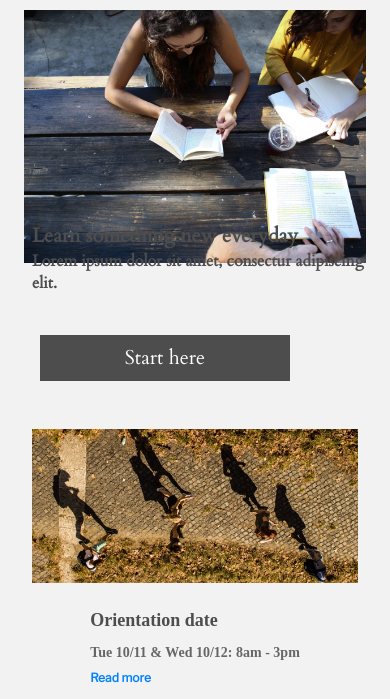
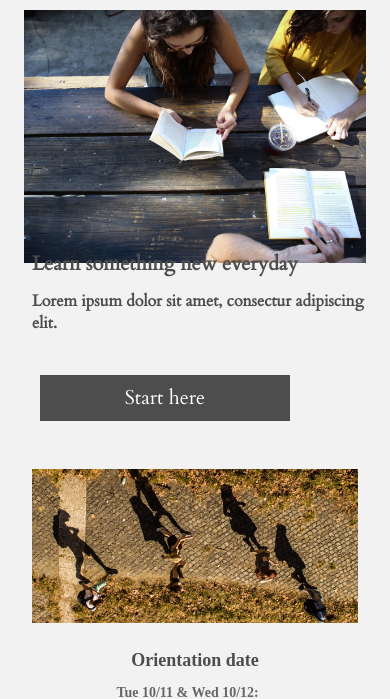
Before and after one commit to sasireka23/colmar, a plain HTML site: page index.html in a window 390 px wide. Shown: the part 86-785 px from the top of the page. Drawn offline with nearby package versions, Linux system fonts and the light colour scheme.

Commit message:
Media query spacing

```diff
--- a/resources/css/style.css
+++ b/resources/css/style.css
@@ -160,7 +160,7 @@ body{
 	.imagesection{
 		max-width: 100%;
 		max-height: 180px;
-		margin-bottom: 32px;
+		/*margin-bottom: 32px; */
 
 	}
 
@@ -168,6 +168,7 @@ body{
 	  max-width: 100%;
 	  height: auto;
 	  display: block;
+
 
 
 	}
@@ -179,6 +180,7 @@ body{
 		display: flex;
 		flex-direction: column;
 
+
 	}
 
 	.text{
@@ -186,12 +188,17 @@ body{
 		padding-left: 16px;
 	    color: #4d4d4d;
 	    max-width: 90%;
+	    margin-top: 12px;
+
+
 
 	}
 
 	.text h2{
        font-weight: 900;
        font-size: 20px;
+       padding-top: 16px;
+
 	}
 
 	.text h4{
@@ -363,10 +370,13 @@ body{
 	}
 
 	.infotext{
-		max-width: 80%;
+		max-width: 100%;
 		display: flex;
 		flex-direction: column;
-		align-items: left;
+		align-items: center;
+
+
+
 	}
 
 	.infotitle{
@@ -374,6 +384,8 @@ body{
      color: #4d4d4d;
      font-weight: 900;
      line-height: 1.5;
+     max-width: 75%;
+
    }
 
 .infosupplement{
@@ -382,6 +394,8 @@ body{
 	color: #666666;
 	padding: 8px 0px;
 	line-height: 1.5;
+	max-width: 75%;
+
    }
 
 .infomore{
@@ -390,6 +404,8 @@ body{
 	font-weight: bold;
 	line-height: 1.2;
 	font-family: 'Libre Franklin', Sans-Serif;
+	max-width: 75%;
+
     }
 
 
```
